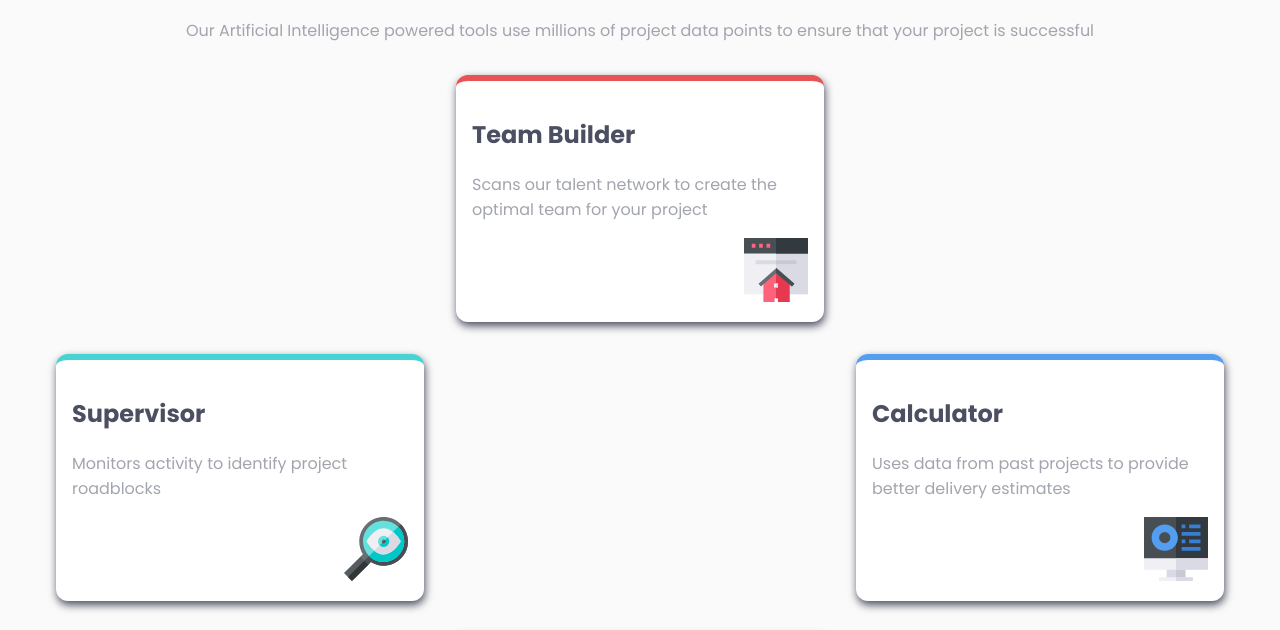
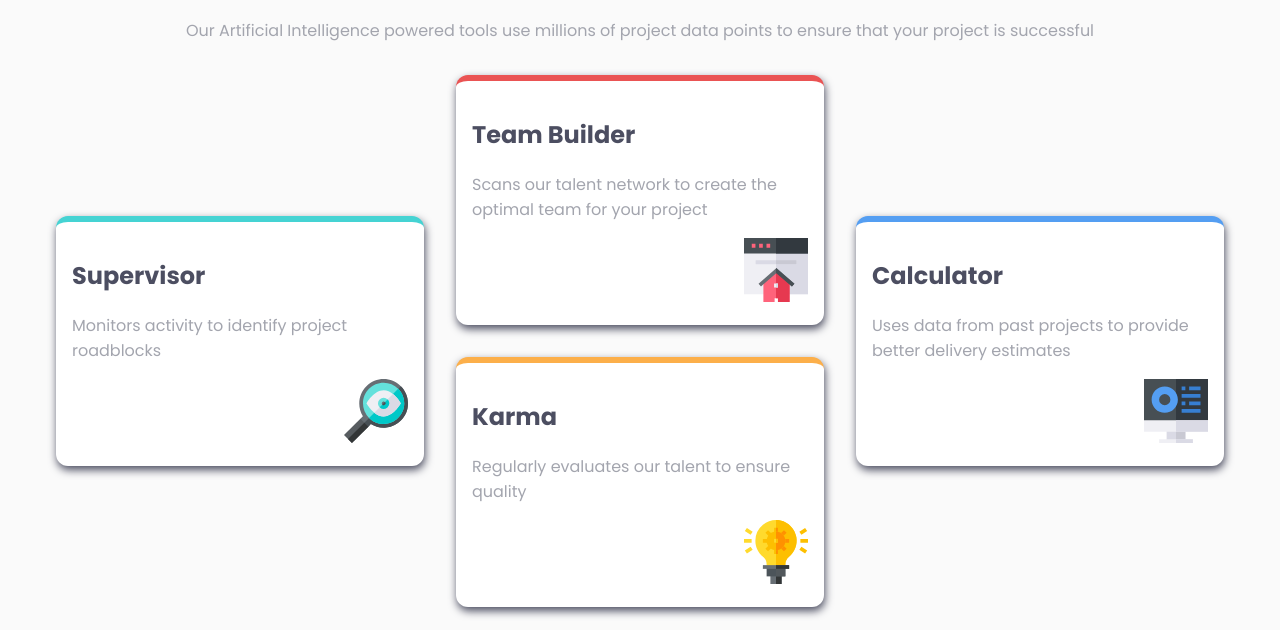
Before and after one commit to MellTins/four-card-feature-section-master, a plain HTML site: page index.html in a window 1280 px wide. Shown: the part 142-772 px from the top of the page. Drawn offline with Linux system fonts and the light colour scheme.

Commit message:
consertando media queries

```diff
--- a/index.html
+++ b/index.html
@@ -55,7 +55,7 @@
   <footer>
     <p class="attribution">
       Challenge by <a href="https://www.frontendmentor.io?ref=challenge" target="_blank">Frontend Mentor</a>.
-      Coded by <a href="#">Your Name Here</a>.
+      Coded by <a href="https://github.com/MellTins" target="_blank">Melissa Martins</a>.
     </p>
   </footer>
 </body>
--- a/style.css
+++ b/style.css
@@ -63,28 +63,25 @@ p {
 #blue {
   border-top: 6px solid var(--Blue);
 }
-@media(min-width:1000px){
-    .grid{
-        display: grid;
-        grid-template-rows: 33% 33% 33%;
-        grid-template-columns: 400px 400px 400px;
-        justify-content: center;
-
-    }
-    #red{
-        grid-column: 2;
-    }
-  #orange{
-    grid-row: 3;
+/* media queries */
+@media (max-width: 1099px) {
+  body {
+    font-size: 1.5rem;
+  }
+}
+@media (min-width: 1218px) {
+  .grid {
+    display: grid;
+    grid-template-columns: repeat(auto-fit, 400px);
+    justify-content: center;
+    align-items: center;
+  }
+  #orange {
+    grid-row: 2;
     grid-column: 2;
   }
-  #green{
-    grid-row: 2;
-    grid-column: 1;
+  #green,
+  #blue {
+    grid-row: span 2;
   }
-  #blue{
-    grid-row: 2;
-    grid-column: 3;
-
 }
-}
```
